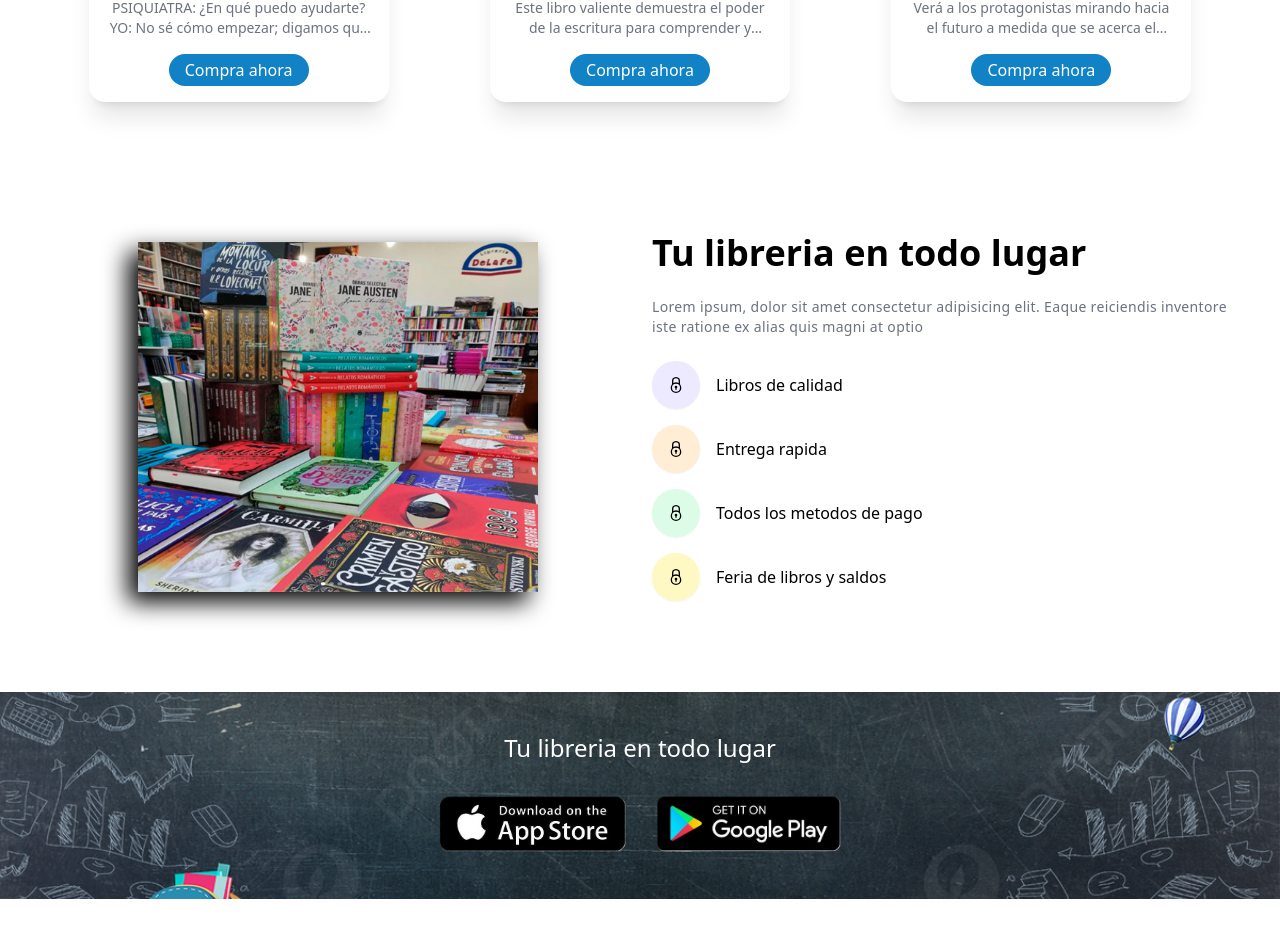
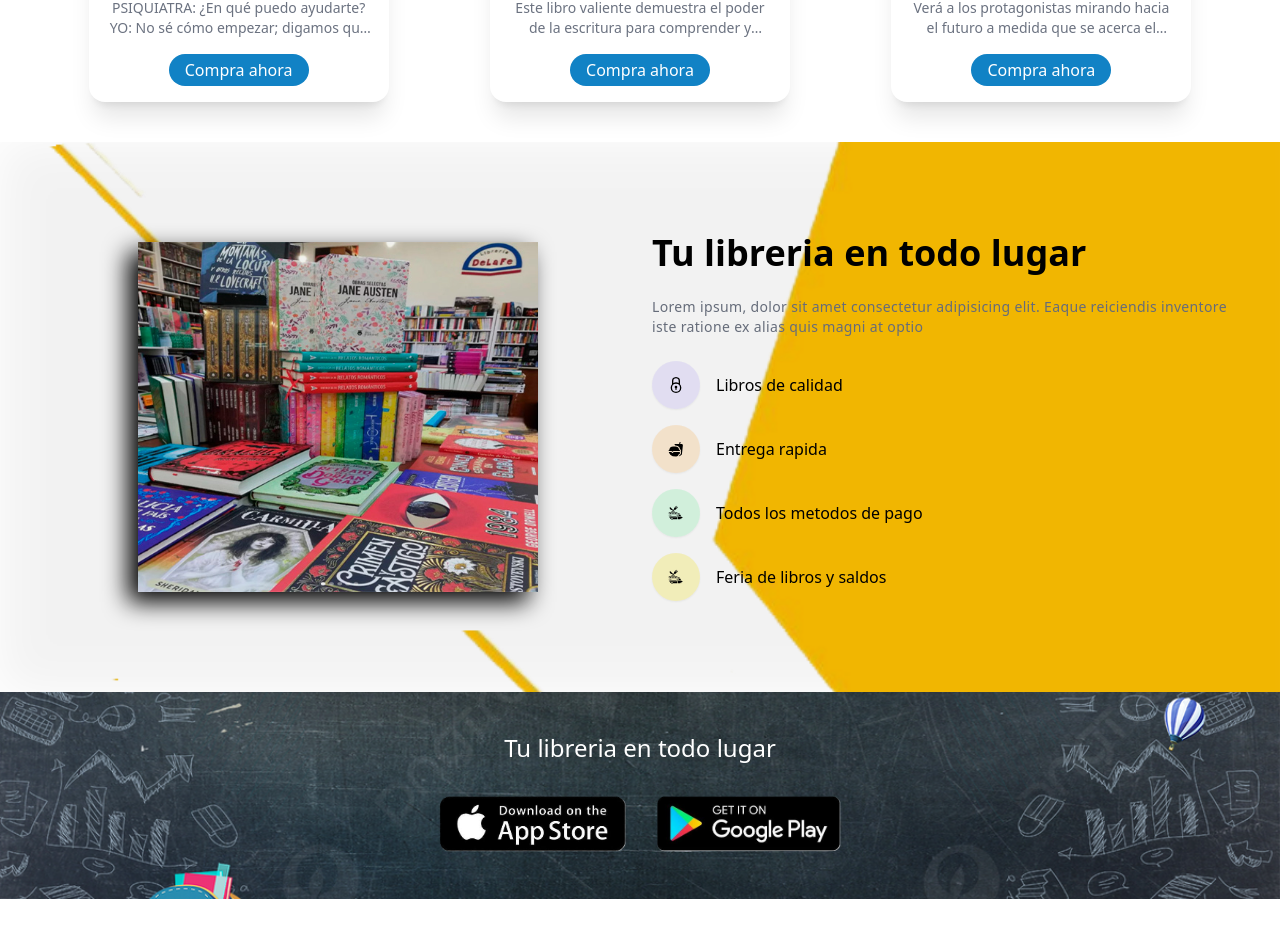
Before and after one commit to pioneer-advanced-it-solutions/libreria, a React (Vite) app: page / in a window 1280 px wide. Shown: the part 1092-2030 px from the top of the page. Built offline with nearby package versions, Linux system fonts and the light colour scheme.

Commit message:
add bg in banner

```diff
--- a/src/components/Banner/Banner.jsx
+++ b/src/components/Banner/Banner.jsx
@@ -1,6 +1,10 @@
+import React from "react";
+// import BooksStack from "../../assets/website/books-stack.png";
 import BooksStack from "../../assets/website/library.jpg";
 import Vector from "../../assets/vector3.png";
 import { GrSecure } from "react-icons/gr";
+import { IoFastFood } from "react-icons/io5";
+import { GiFoodTruck } from "react-icons/gi";
 
 const Banner = () => {
   const bgImage = {
@@ -10,13 +14,16 @@ const Banner = () => {
     backgroundSize: "cover",
     height: "100%",
     width: "100%",
-    filter: "brightness(1)",
+    filter: "brightness(95%)",
   };
   return (
     <>
-      <div className="min-h-[550px] ">
-        <div className="min-h-[550px] flex justify-center items-center backdrop-blur-xl py-12 sm:py-0 ">
-          <div data-aos="slide-up" className="container">
+      <div className="min-h-[550px]">
+        <div
+          className="min-h-[550px] flex justify-center items-center backdrop-blur-xl py-12 sm:py-0 "
+          style={bgImage}
+        >
+          <div data-aos="slide-up" className="container" >
             <div className="grid grid-cols-1 sm:grid-cols-2 gap-6 items-center">
               {/* Image section */}
               <div>
@@ -43,15 +50,15 @@ const Banner = () => {
                     <p>Libros de calidad</p>
                   </div>
                   <div className="flex items-center gap-4">
-                    <GrSecure className="text-4xl h-12 w-12 shadow-sm p-4 rounded-full bg-orange-100 dark:bg-orange-400" />
+                    <IoFastFood className="text-4xl h-12 w-12 shadow-sm p-4 rounded-full bg-orange-100 dark:bg-orange-400" />
                     <p>Entrega rapida</p>
                   </div>
                   <div className="flex items-center gap-4">
-                    <GrSecure className="text-4xl h-12 w-12 shadow-sm p-4 rounded-full bg-green-100 dark:bg-green-400" />
+                    <GiFoodTruck className="text-4xl h-12 w-12 shadow-sm p-4 rounded-full bg-green-100 dark:bg-green-400" />
                     <p>Todos los metodos de pago</p>
                   </div>
                   <div className="flex items-center gap-4">
-                    <GrSecure className="text-4xl h-12 w-12 shadow-sm p-4 rounded-full bg-yellow-100 dark:bg-yellow-400" />
+                    <GiFoodTruck className="text-4xl h-12 w-12 shadow-sm p-4 rounded-full bg-yellow-100 dark:bg-yellow-400" />
                     <p>Feria de libros y saldos</p>
                   </div>
                 </div>
```
